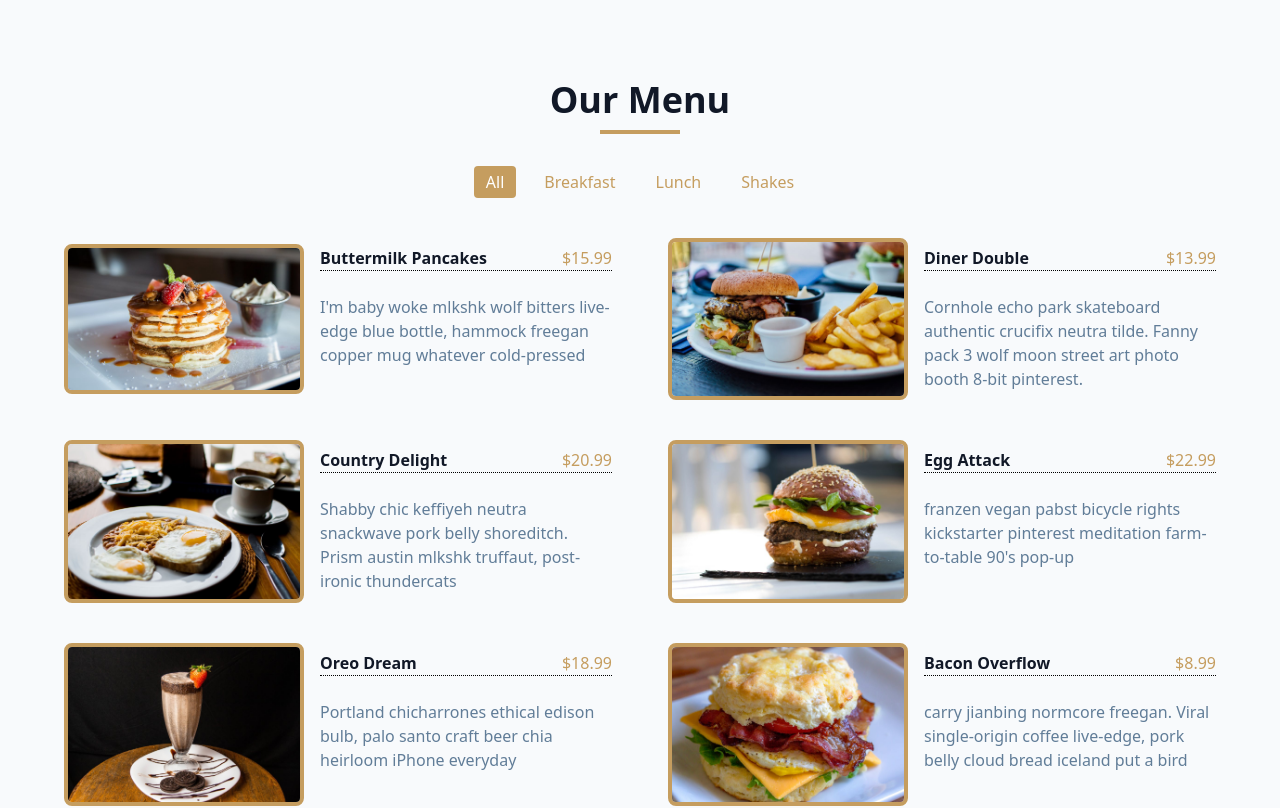
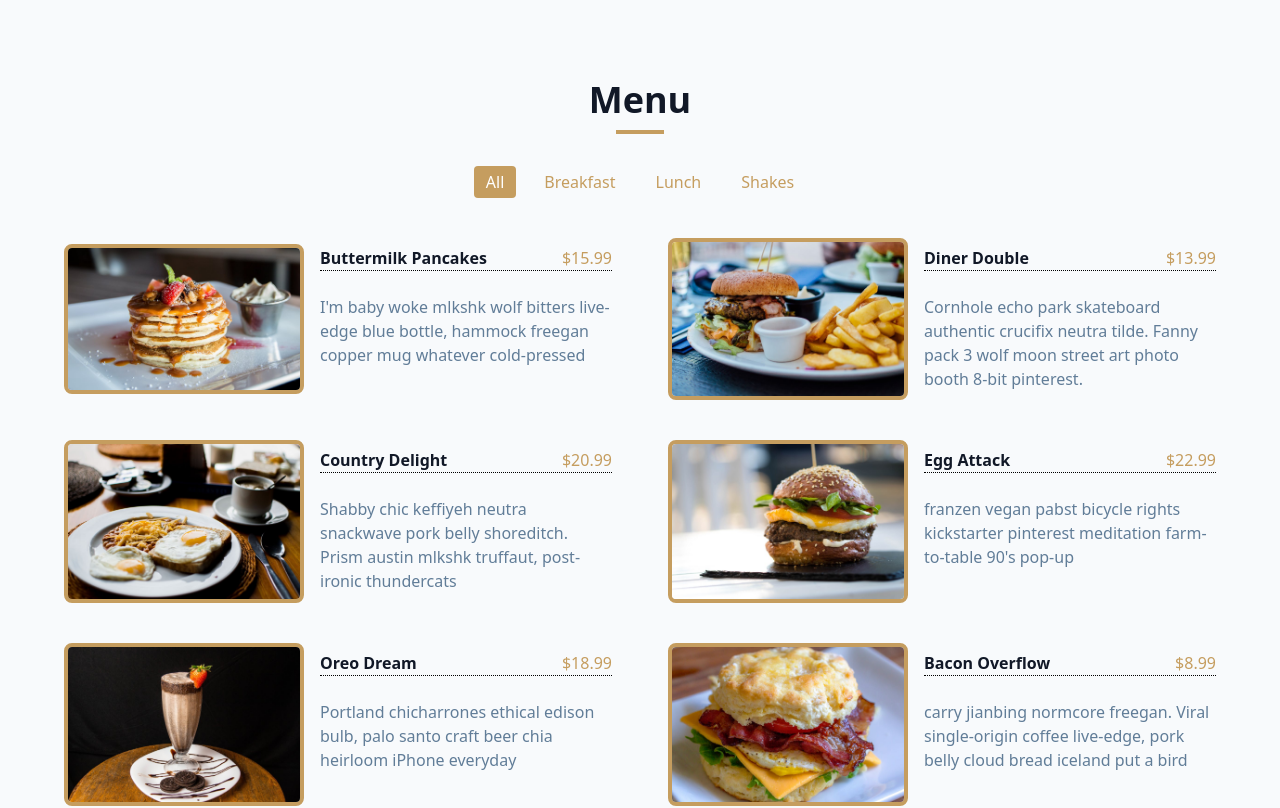
Before and after one commit to oknerdem/menu-app, a Next.js app: page / in a window 1280 px wide. Shown: the top 808 px of the page. Built offline with nearby package versions, Linux system fonts and the light colour scheme.

Commit message:
styling and better title?

```diff
--- a/pages/index.tsx
+++ b/pages/index.tsx
@@ -25,7 +25,7 @@ export default function Home() {
       <Header title={title} />
       <main className={styles.main}>
         <h1 className={styles.title}>
-          Our Menu
+          Menu
           <div className={styles.underline} />
         </h1>
         <ButtonContainer
--- a/styles/Home.module.css
+++ b/styles/Home.module.css
@@ -7,7 +7,7 @@
 }
 
 .underline {
-  @apply bg-[#c59d5f] h-1 w-20 mt-1.5;
+  @apply bg-[#c59d5f] h-1 w-12 mt-1.5;
 }
 
 .btnContainer {
```
